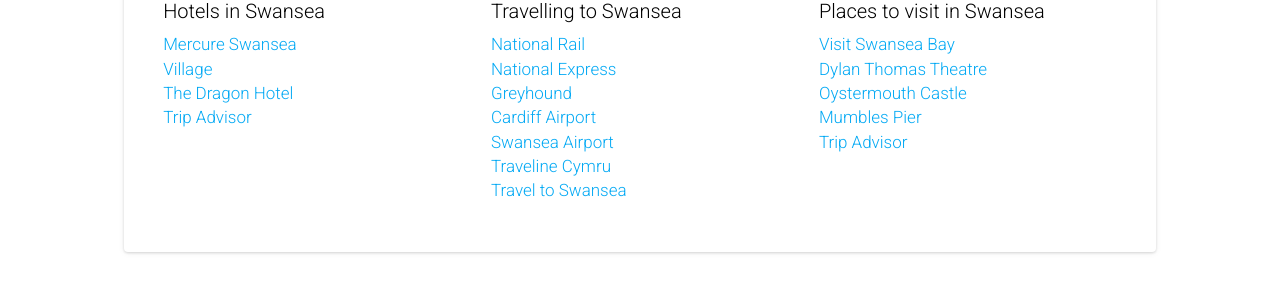
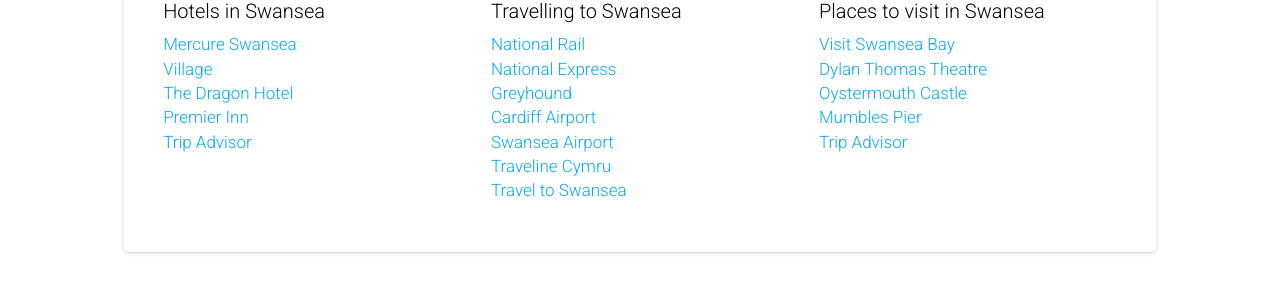
Before and after one commit to vivrichards600/swanseacon.github.io, a Jekyll site: the page built from logistics.html, in a window 1280 px wide and 900 px high, scrolled down 1847 px. Shown: the part 279-579 px from the top of the window. Built offline with Jekyll 4.4.1, drawn with Linux system fonts in a browser that asks for light colours; nearby versions of some CDN libraries; comment, search, counter and statistics services are not loaded.

Commit message:
added additional hotels

```diff
--- a/_config.yml
+++ b/_config.yml
@@ -232,6 +232,7 @@
      - {link: "http://www.mercureswansea.co.uk/", text: "Mercure Swansea"}
      - {link: "https://www.village-hotels.co.uk/hotels/swansea/", text: "Village"}
      - {link: "http://www.dragon-hotel.co.uk/", text: "The Dragon Hotel"}
+     - {link: "http://www.premierinn.com/en/hotel/SWACIT/swansea-city-centre?cmp=GLBC", text: "Premier Inn"}
      - {link: "http://www.tripadvisor.co.uk/Hotels-g186466-Swansea_Swansea_County_Southern_Wales_Wales-Hotels.html", text: "Trip Advisor"}
    -
     title: "Travelling to Swansea"
```
Also changed, not shown: 1 other file.
